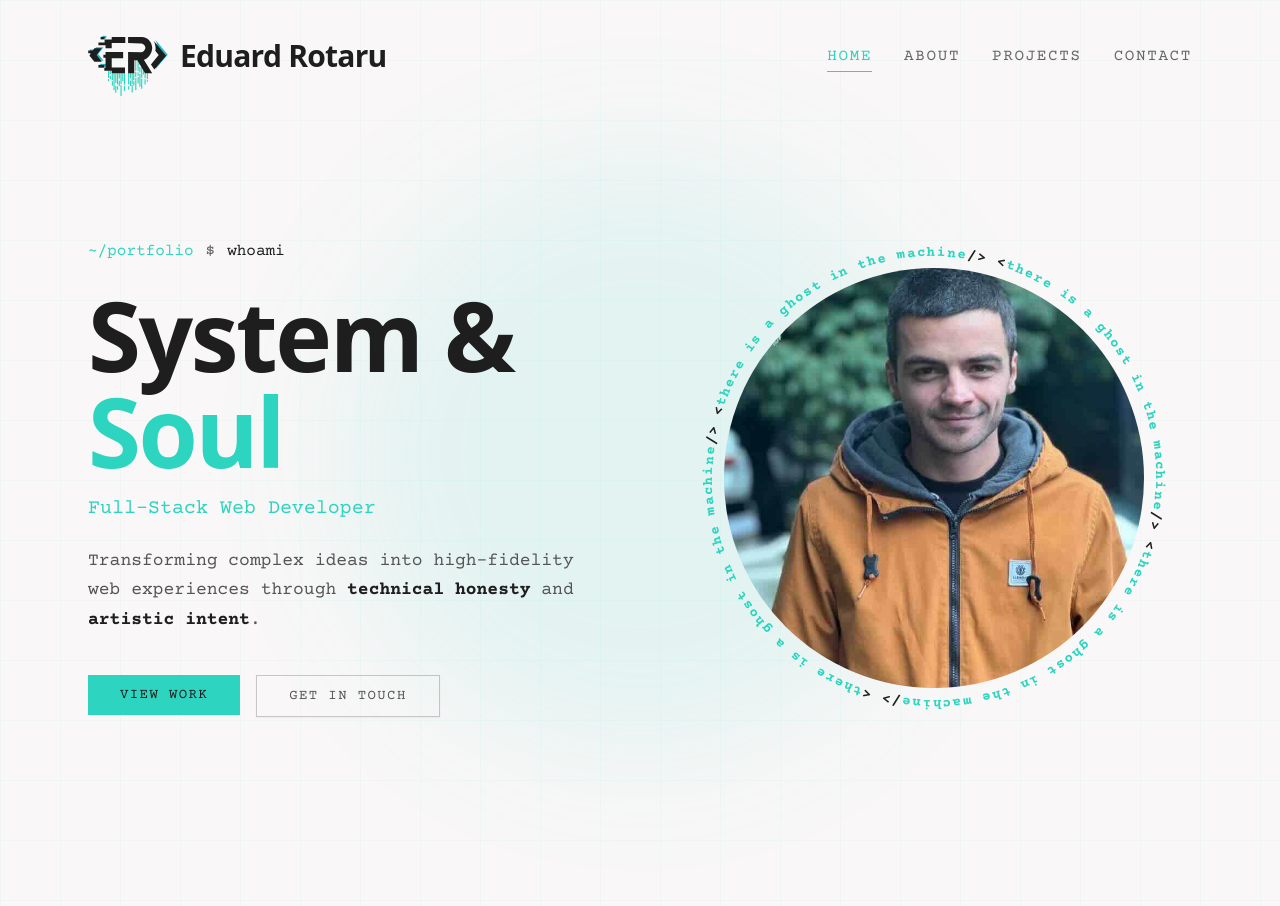
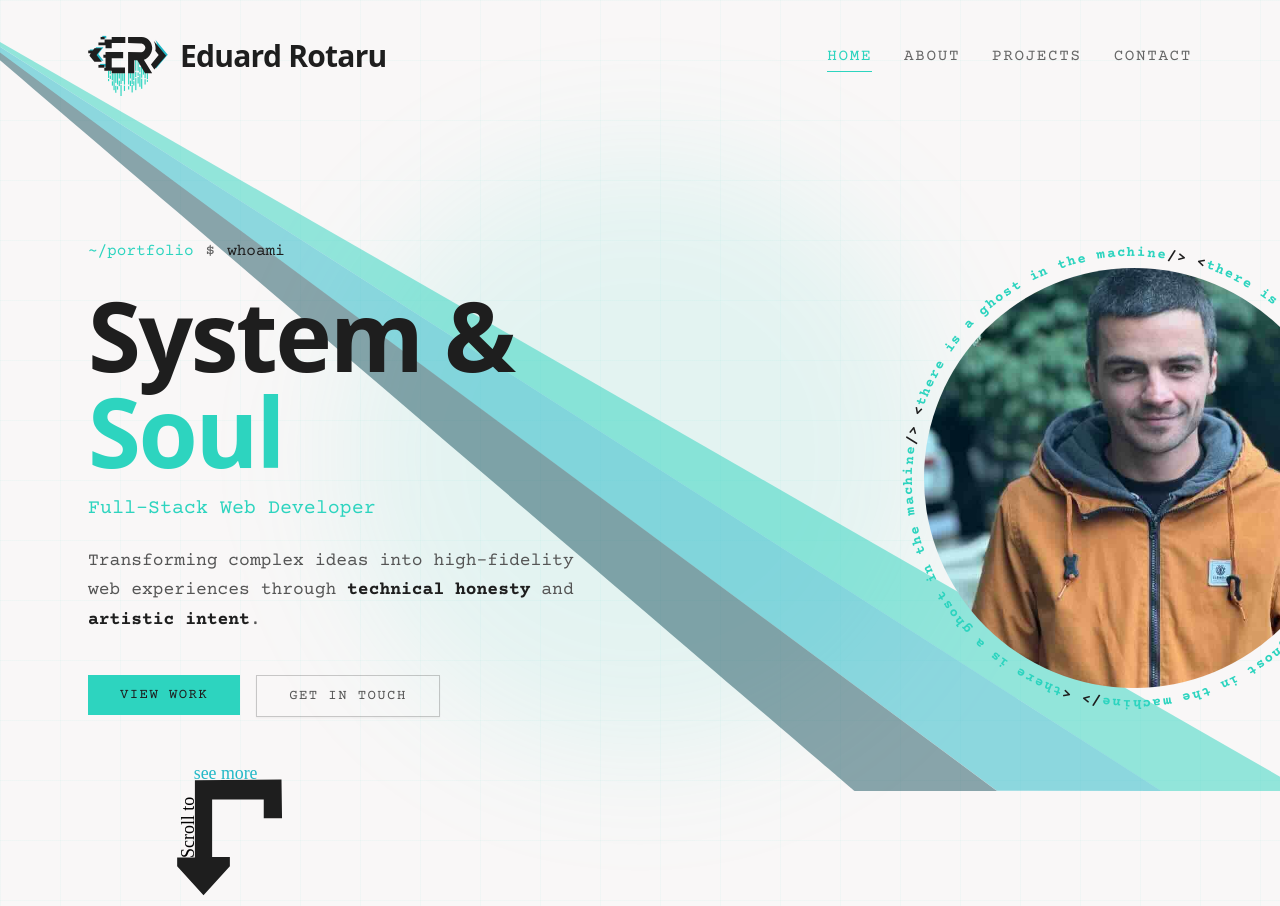
Before and after one commit to nobz226/dev-portfolio, a React (Vite) app: page / in a window 1280 px wide. Shown: the top 906 px of the page. Built offline with nearby package versions, Linux system fonts and the light colour scheme; a web font is replaced by a local one.

Commit message:
Added Home Hero Section Decorations

```diff
--- a/src/pages/Home/components/HeroSection.jsx
+++ b/src/pages/Home/components/HeroSection.jsx
@@ -77,6 +77,13 @@ export default function HeroSection() {
   return (
     <>
       <section className="relative min-h-screen flex items-center overflow-hidden">
+      {/* Hero background image */}
+      <img
+        src="/assets/images/homeHero.svg"
+        alt="background"
+        className="absolute top-0 left-0 pointer-events-none z-10"
+        style={{ width: '100%', height: '100vh', objectFit: 'cover', opacity: 0.5 }}
+      />
       {/* Grid background */}
       <div
         className="absolute inset-0 pointer-events-none"
@@ -166,6 +173,19 @@ export default function HeroSection() {
                 <Link to="/contact">Get In Touch</Link>
               </Button>
             </motion.div>
+
+            {/* Scroll indicator arrow */}
+            <motion.div
+              animate={{ y: [0, 12, 0] }}
+              transition={{ duration: 2, repeat: Infinity, ease: 'easeInOut' }}
+              className="absolute -bottom-32 left-6 flex flex-col items-center"
+            >
+              <img
+                src="/assets/images/homeArrow.svg"
+                alt="scroll down"
+                className="w-60 h-60 -mt-2"
+              />
+            </motion.div>
           </div>
 
           {/* Right: animated blob portrait */}
@@ -173,7 +193,7 @@ export default function HeroSection() {
             initial={{ opacity: 0, x: 40 }}
             animate={{ opacity: 1, x: 0 }}
             transition={{ duration: 0.9, delay: 0.7, ease: 'easeOut' }}
-            className="hero-portrait w-[1100px] h-[700px] lg:w-[1100px] lg:h-[700px] md:-ml-[280px] lg:-ml-[280px] flex items-center justify-center relative overflow-visible"
+            className="hero-portrait w-[1100px] h-[700px] lg:w-[1100px] lg:h-[700px] md:-ml-[80px] lg:-ml-[80px] flex items-center justify-center relative overflow-visible"
           >
             <PortraitRing />
           </motion.div>
```
Also changed, not shown: public/assets/images/homeArrow.svg (added), public/assets/images/homeHero.svg (added).
